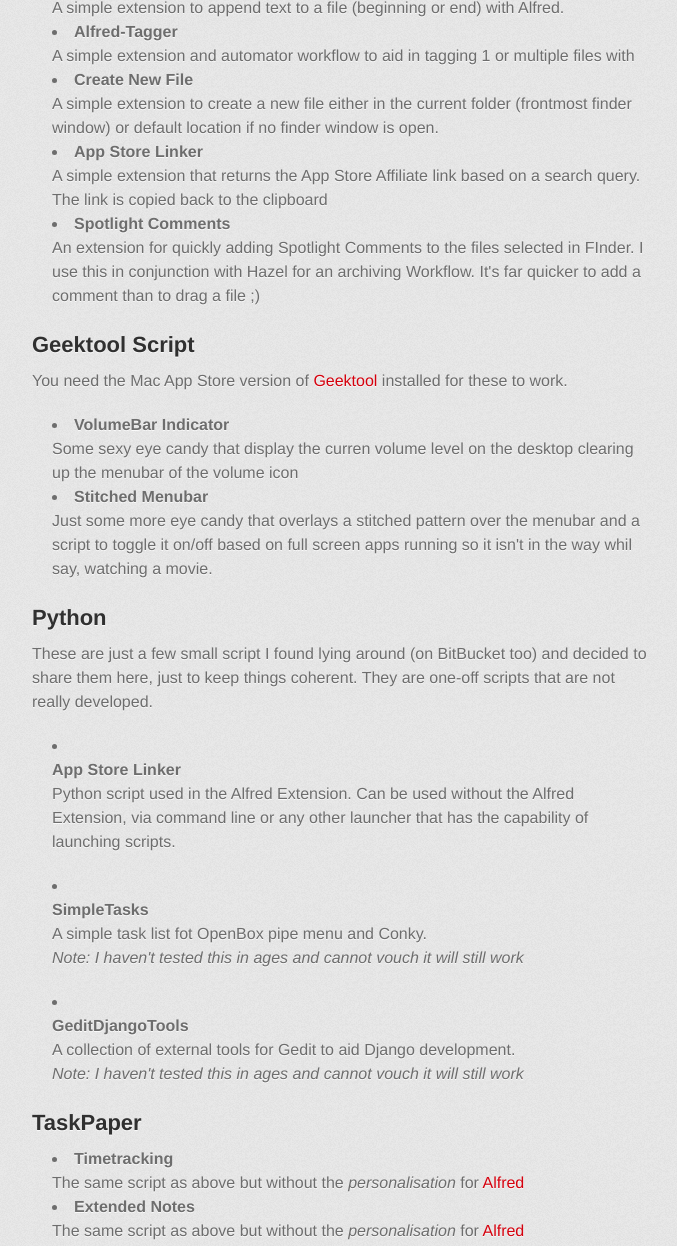
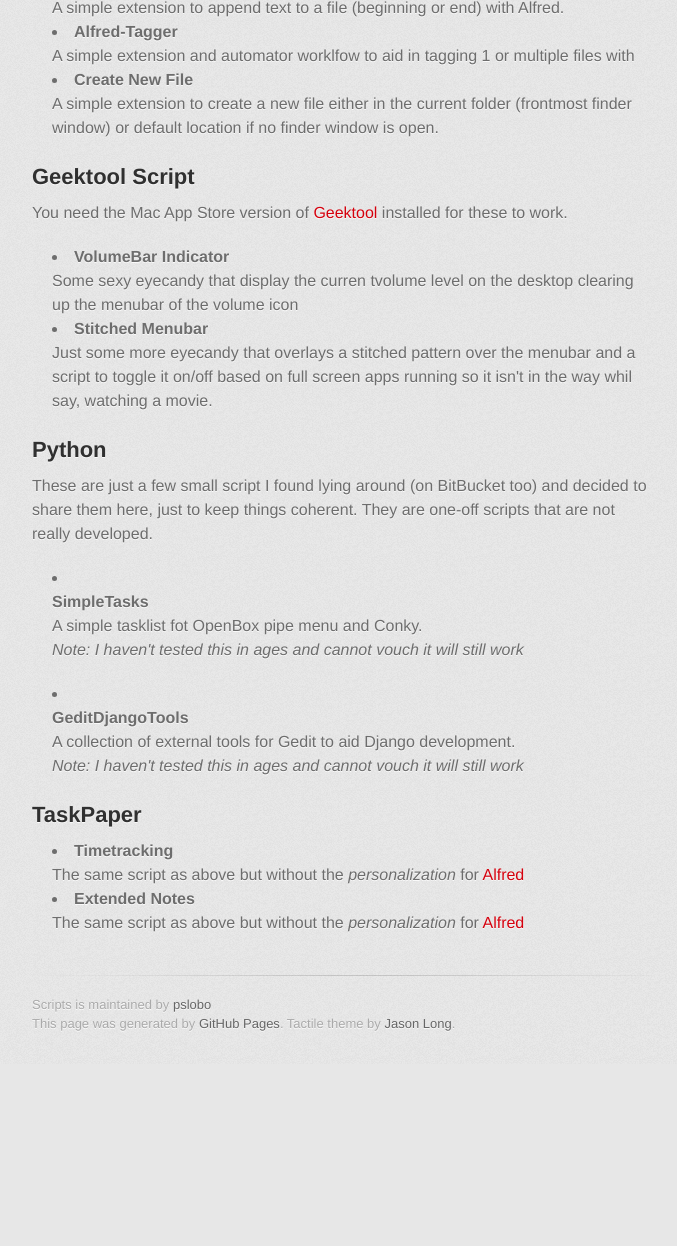
Before and after one commit to arebassa/Scripts, a plain HTML site: page index.html in a window 1280 px wide. Shown: the part 788-2034 px from the top of the page, without its empty margins (298-975 px from the left). After the commit the page ends 1852 px from the top, so only its background shows below. Drawn offline with Linux system fonts and the light colour scheme; a web font is replaced by a local one.

Commit message:
Revert "Update index.html"
This reverts commit 3cab84c3ce0cb25d6ba71d7786cfc0452c81b96b.

```diff
--- a/index.html
+++ b/index.html
@@ -55,18 +55,10 @@
 </li>
 <li>
 <strong>Alfred-Tagger</strong><br>
-A simple extension and automator workflow to aid in tagging 1 or multiple files with </li>
+A simple extension and automator worklfow to aid in tagging 1 or multiple files with </li>
 <li>
 <strong>Create New File</strong><br>
 A simple extension to create a new file either in the current folder (frontmost finder window) or default location if no finder window is open.</li>
-<li>
-<strong>App Store Linker</strong><br>
-A simple extension that returns the App Store Affiliate link based on a search query. The link is copied back to the clipboard</li>
-<li>
-	<strong>Spotlight Comments</strong><br>
-	An extension for quickly adding Spotlight Comments to the files selected in FInder. I use this in conjunction with Hazel for an archiving Workflow. It's far quicker to add a comment than to drag a file ;)
-</li>
-
 </ul><h2>Geektool Script</h2>
 
 <p>You need the Mac App Store version of <a href="http://projects.tynsoe.org/en/geektool/">Geektool</a> installed for these to work.</p>
@@ -74,23 +66,17 @@
 <ul>
 <li>
 <strong>VolumeBar Indicator</strong><br>
-Some sexy eye candy that display the curren volume level on the desktop clearing up the menubar of the volume icon</li>
+Some sexy eyecandy that display the curren tvolume level on the desktop clearing up the menubar of the volume icon</li>
 <li>
 <strong>Stitched Menubar</strong><br>
-Just some more eye candy that overlays a stitched pattern over the menubar and a script to toggle it on/off based on full screen apps running so it isn't in the way whil say, watching a movie.</li>
+Just some more eyecandy that overlays a stitched pattern over the menubar and a script to toggle it on/off based on full screen apps running so it isn't in the way whil say, watching a movie.</li>
 </ul><h2>Python</h2>
 
 <p>These are just a few small script I found lying around (on BitBucket too) and decided to share them here, just to keep things coherent. They are one-off scripts that are not really developed.  </p>
 
 <ul>
-	<li>
-		<p>
-			<strong>App Store Linker</strong><br>
-			Python script used in the Alfred Extension. Can be used without the Alfred Extension, via command line or any other launcher that has the capability of launching scripts.
-		</p>
-	</li>
 <li><p><strong>SimpleTasks</strong><br>
-A simple task list fot OpenBox pipe menu and Conky.<br><em>Note: I haven't tested this in ages and cannot vouch it will still work</em></p></li>
+A simple tasklist fot OpenBox pipe menu and Conky.<br><em>Note: I haven't tested this in ages and cannot vouch it will still work</em></p></li>
 <li><p><strong>GeditDjangoTools</strong><br>
 A collection of external tools for Gedit to aid Django development.<br><em>Note: I haven't tested this in ages and cannot vouch it will still work</em></p></li>
 </ul><h2>TaskPaper</h2>
@@ -98,11 +84,11 @@
 <ul>
 <li>
 <strong>Timetracking</strong><br>
-The same script as above but without the <em>personalisation</em> for <a href="http://www.alfredapp.com">Alfred</a>
+The same script as above but without the <em>personalization</em> for <a href="http://www.alfredapp.com">Alfred</a>
 </li>
 <li>
 <strong>Extended Notes</strong><br>
-The same script as above but without the <em>personalisation</em> for <a href="http://www.alfredapp.com">Alfred</a>
+The same script as above but without the <em>personalization</em> for <a href="http://www.alfredapp.com">Alfred</a>
 </li>
 </ul>
         </section>
```
Lines whose indentation alone changed are shown as unchanged.
